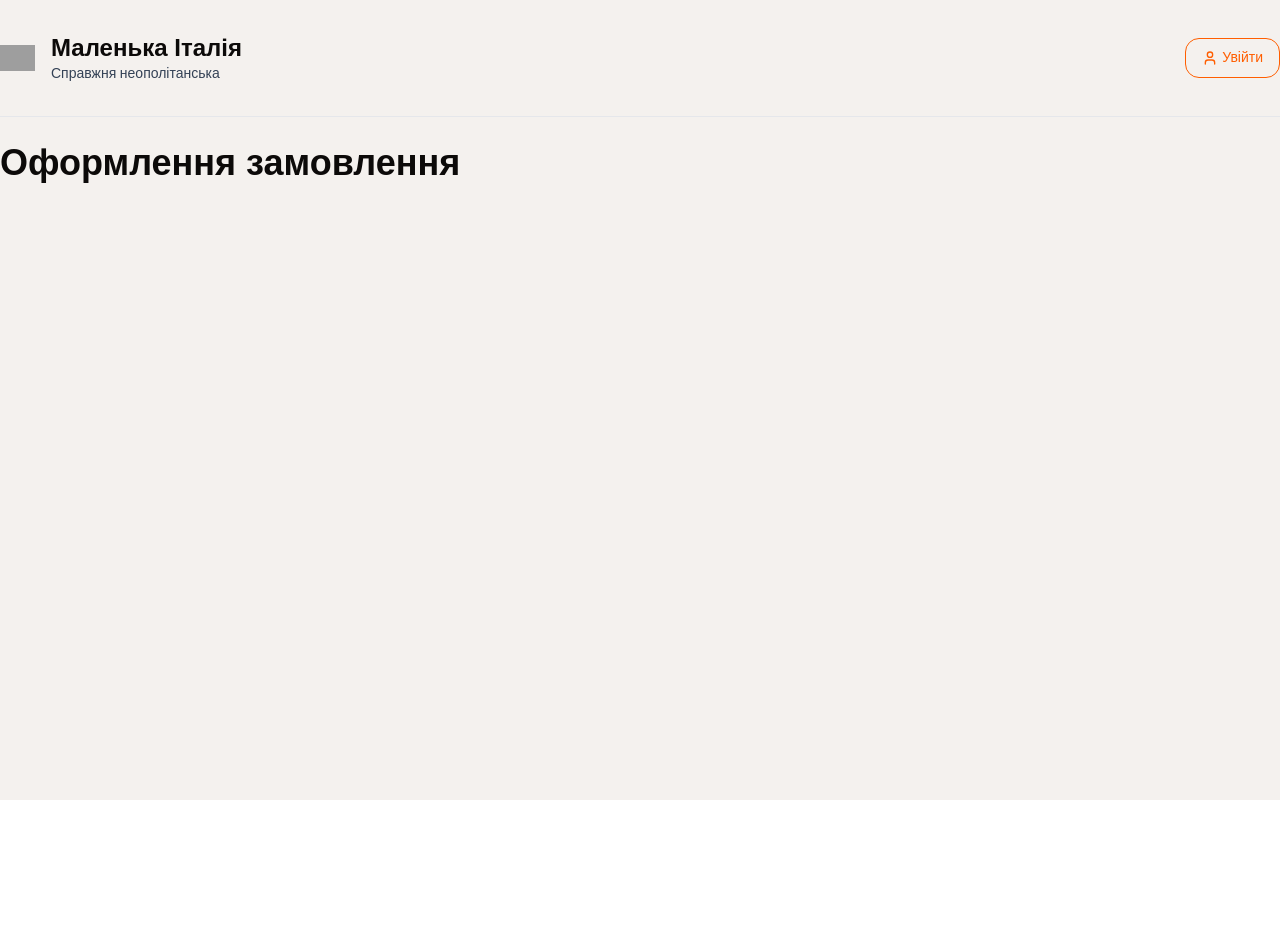
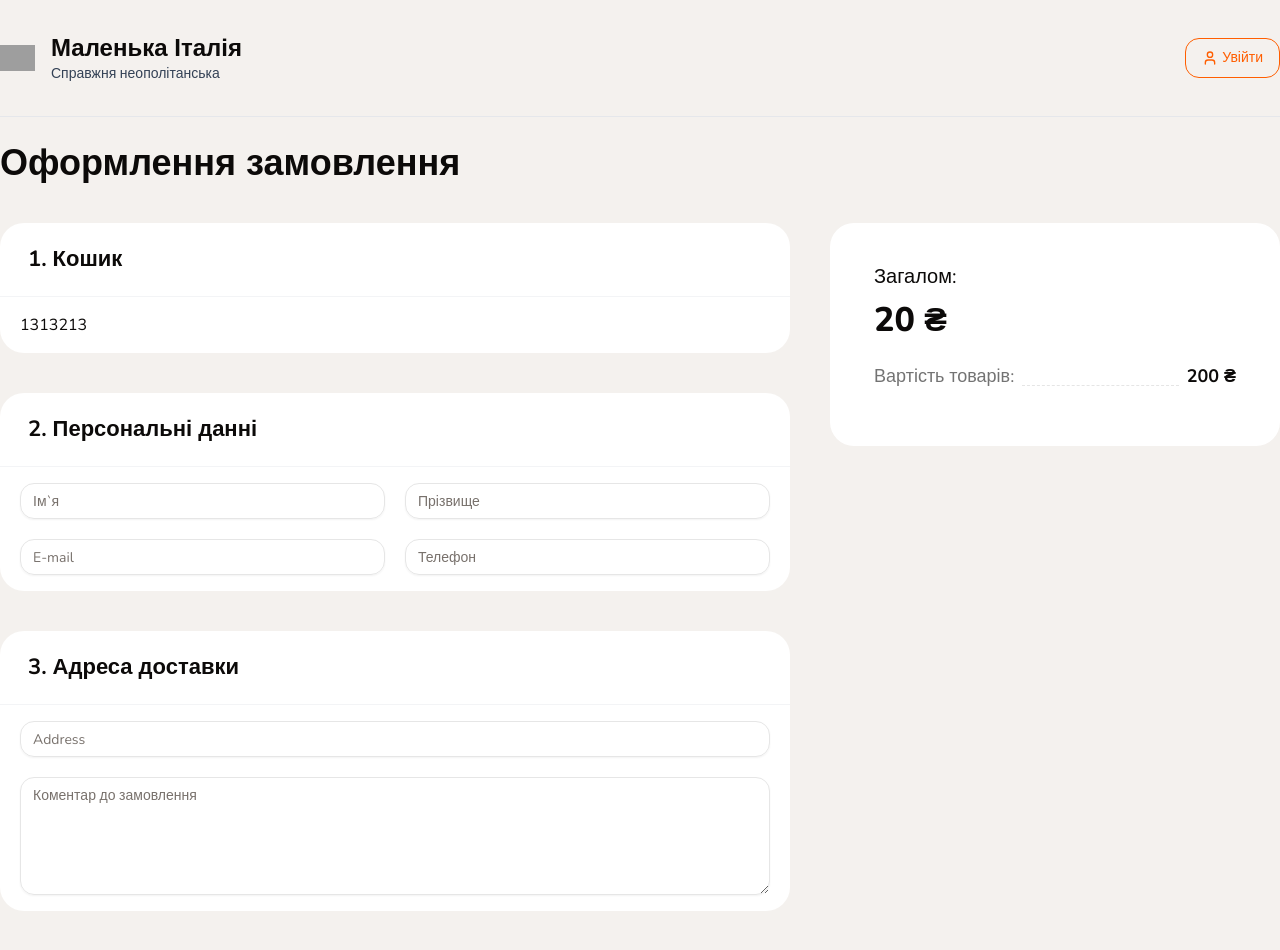
Before and after one commit to koleso8/next-pizza, a Next.js app: page /checkout in a window 1280 px wide. Shown: the top 950 px of the page. Before the commit the page ends 800 px from the top, so only its background shows below. Built offline with nearby package versions, Linux system fonts and the light colour scheme; no server answers; grey boxes are pictures that could not be loaded.

Commit message:
add checkout cards

```diff
--- a/app/(checkout)/checkout/page.tsx
+++ b/app/(checkout)/checkout/page.tsx
@@ -1,4 +1,5 @@
-import { Title } from '@/shared/components/shared';
+import { Title, WhiteBlock } from '@/shared/components/shared';
+import { Input, Textarea } from '@/shared/components/ui';
 
 export default function CheckoutPage() {
   return (
@@ -7,6 +8,50 @@ export default function CheckoutPage() {
         text={'Оформлення замовлення'}
         className="font-extrabold mb-8 text-[36px]"
       />
+      <div className="flex gap-10">
+        {/* leftSide */}
+        <div className="flex flex-col gap-10 flex-1 mb-20">
+          <WhiteBlock title="1. Кошик">1313213</WhiteBlock>
+          <WhiteBlock title="2. Персональні данні">
+            <div className="grid grid-cols-2 gap-5 ">
+              <Input name="firsName" className="text-base" placeholder="Ім`я" />
+              <Input
+                name="lastName"
+                className="text-base"
+                placeholder="Прізвище"
+              />
+              <Input name="email" className="text-base" placeholder="E-mail" />
+              <Input name="phone" className="text-base" placeholder="Телефон" />
+            </div>
+          </WhiteBlock>
+          <WhiteBlock title="3. Адреса доставки">
+            <div className="flex flex-col gap-5">
+              <Input name="phone" className="text-base" placeholder="Address" />
+              <Textarea
+                className="text-base"
+                placeholder="Коментар до замовлення"
+                rows={5}
+              />
+            </div>
+          </WhiteBlock>
+        </div>
+        {/* rightSide  */}
+        <div className="w-[450px]">
+          <WhiteBlock className="p-6 sticky top-4">
+            <div className="flex flex-col gap-1">
+              <span className="text-xl">Загалом:</span>
+              <span className="text-[34px] font-extrabold">{20} ₴</span>
+            </div>
+            <div className="flex my-4">
+              <span className="flex flex-1 text-lg text-neutral-500">
+                Вартість товарів:
+                <div className="flex-1 border-b border-dashed border-b-neutral-200 relative -top-1 mx-2" />
+              </span>
+              <span className="font-bold text-lg">{200} ₴</span>
+            </div>
+          </WhiteBlock>
+        </div>
+      </div>
     </div>
   );
 }
--- /dev/null
+++ b/shared/components/shared/CheckoutItemDetails.tsx
@@ -0,0 +1,10 @@
+import React from 'react';
+import { cn } from '@/shared/lib/utils';
+
+interface Props {
+  className?: string;
+}
+
+export const CheckoutItemDetails: React.FC<Props> = ({ className }) => {
+  return <div className={cn('', className)}></div>;
+};
--- a/shared/components/ui/index.ts
+++ b/shared/components/ui/index.ts
@@ -7,3 +7,4 @@ export { Popover } from './popover';
 export { Select } from './select';
 export { Skeleton } from './skeleton';
 export { Slider } from './slider';
+export { Textarea } from './textarea';
--- /dev/null
+++ b/shared/components/ui/textarea.tsx
@@ -0,0 +1,22 @@
+import * as React from "react"
+
+import { cn } from "@/shared/lib/utils"
+
+const Textarea = React.forwardRef<
+  HTMLTextAreaElement,
+  React.ComponentProps<"textarea">
+>(({ className, ...props }, ref) => {
+  return (
+    <textarea
+      className={cn(
+        "flex min-h-[60px] w-full rounded-md border border-input bg-transparent px-3 py-2 text-base shadow-sm placeholder:text-muted-foreground focus-visible:outline-none focus-visible:ring-1 focus-visible:ring-ring disabled:cursor-not-allowed disabled:opacity-50 md:text-sm",
+        className
+      )}
+      ref={ref}
+      {...props}
+    />
+  )
+})
+Textarea.displayName = "Textarea"
+
+export { Textarea }
```
